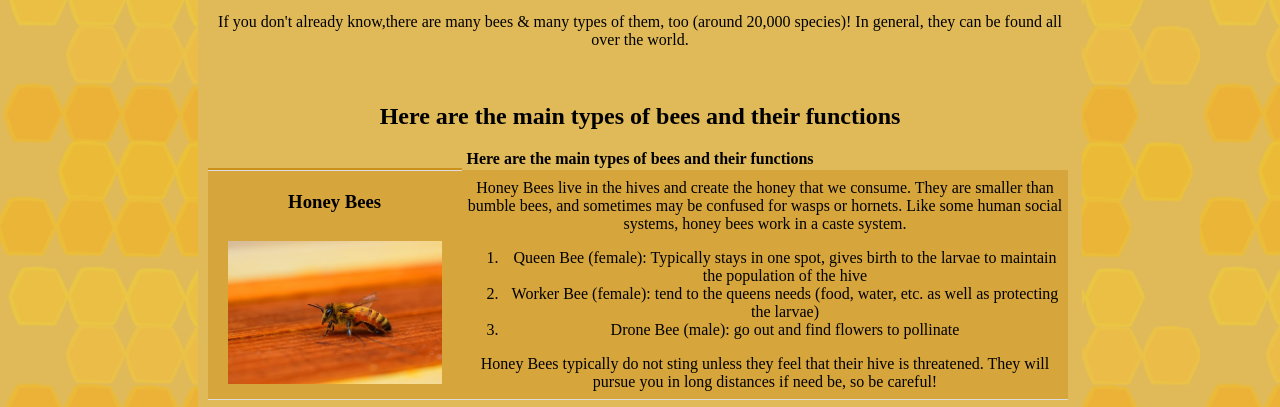
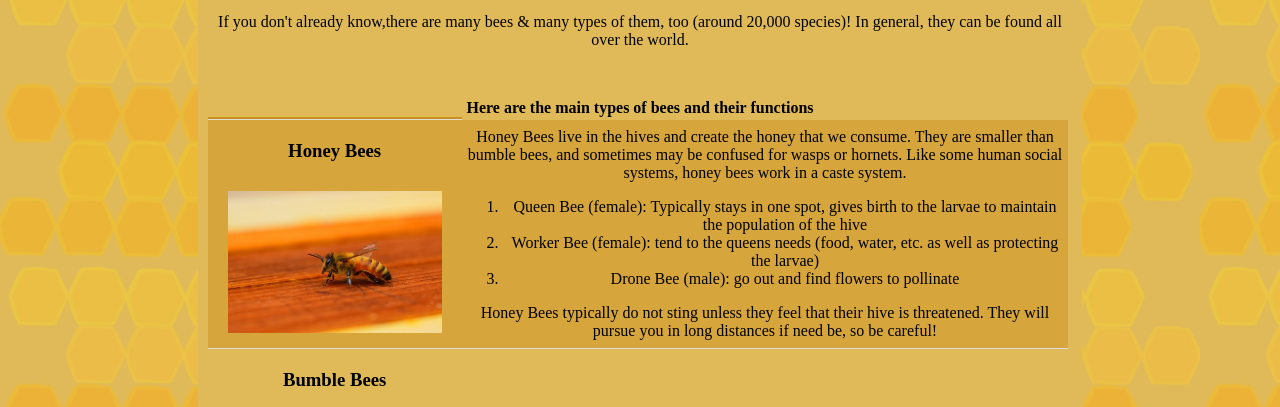
Before and after one commit to JrJuniors/beezwax, a plain HTML site: page AllAboutBees.html in a window 1280 px wide. Shown: the part 335-742 px from the top of the page. Drawn offline with Linux system fonts and the light colour scheme.

Commit message:
Update AllAboutBees.html

```diff
--- a/AllAboutBees.html
+++ b/AllAboutBees.html
@@ -65,7 +65,7 @@ HTML document to teach people about bees
 			bees &amp; many types of them, too (around 20,000 species)! In general, they can be found all over the world.</p>
 			<br>
 
-			<p><h2>Here are the main types of bees and their functions</h2></p></center>
+			</center>
 
 		<table>
 			<caption>Here are the main types of bees and their functions</caption>
```
